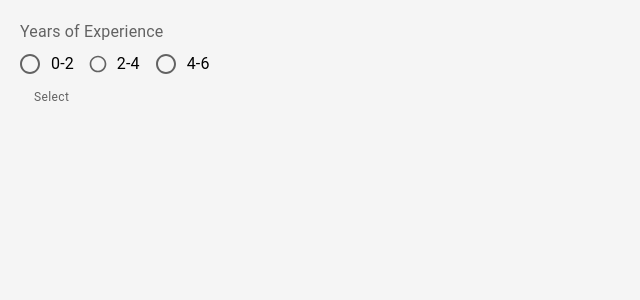
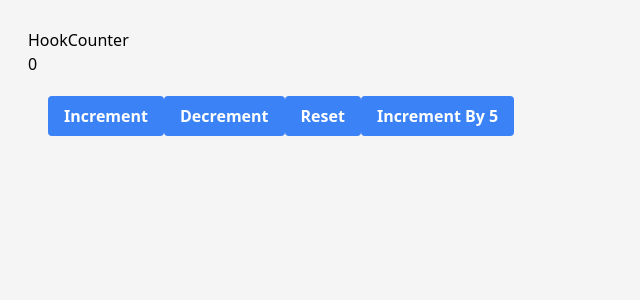
Before and after one commit to Omid-Sargazi/react-project, a React (Create React App) app: page / in a window 1280 px wide. Shown: the top 300 px of the page, without its empty margins (0-640 px from the left). Built offline with nearby package versions, Linux system fonts and the light colour scheme.

Commit message:
React Hooks useState with previous state

```diff
--- a/package.json
+++ b/package.json
@@ -43,5 +43,10 @@
       "last 1 firefox version",
       "last 1 safari version"
     ]
+  },
+  "devDependencies": {
+    "autoprefixer": "^10.4.19",
+    "postcss": "^8.4.38",
+    "tailwindcss": "^3.4.3"
   }
 }
--- /dev/null
+++ b/postcss.config.js
@@ -0,0 +1,6 @@
+module.exports = {
+  plugins: {
+    tailwindcss: {},
+    autoprefixer: {},
+  },
+}
--- a/src/App.css
+++ b/src/App.css
@@ -1,3 +1,6 @@
+@tailwind base;
+@tailwind components;
+@tailwind utilities;
 * {
   margin: 0;
   padding: 0;
--- a/src/App.js
+++ b/src/App.js
@@ -71,6 +71,7 @@ import HookCounterFour from "./components/Hooks/HookCounterFour";
 import MuiSelect from "./components/MUI/MuiSelect";
 import MuiRadioButton from "./components/MUI/MuiRadioButton";
 import "./App.css";
+import HookCounter from "./components/UseStateHook/HookCounter";
 const App = () => {
   return (
     <div className="scrollable-block">
@@ -83,7 +84,8 @@ const App = () => {
       {/* <HooksCounterThree /> */}
       {/* <HookCounterFour /> */}
       {/* <MuiSelect /> */}
-      <MuiRadioButton />
+      {/* <MuiRadioButton /> */}
+      <HookCounter />
     </div>
   );
 };
--- /dev/null
+++ b/src/components/UseStateHook/HookCounter.js
@@ -0,0 +1,45 @@
+import React from "react";
+import { useState } from "react";
+export default function HookCounter() {
+  const [count, setCount] = useState(0);
+
+  const IncrementFive = () => {
+    for (let i = 0; i < 5; i++) {
+      setCount((prev) => prev + 5);
+    }
+  };
+  return (
+    <>
+      <div className=" flex p-2 flex-col">
+        HookCounter
+        <h1>{count}</h1>
+        <div className=" flex p-3 m-2">
+          <button
+            className=" bg-blue-500 hover:bg-blue-700 text-white font-bold py-2 px-4 rounded"
+            onClick={() => setCount(count + 1)}
+          >
+            Increment
+          </button>
+          <button
+            className=" bg-blue-500 hover:bg-blue-700 text-white font-bold py-2 px-4 rounded"
+            onClick={() => setCount(count - 1)}
+          >
+            Decrement
+          </button>
+          <button
+            className=" bg-blue-500 hover:bg-blue-700 text-white font-bold py-2 px-4 rounded"
+            onClick={() => setCount(0)}
+          >
+            Reset
+          </button>
+          <button
+            className=" bg-blue-500 hover:bg-blue-700 text-white font-bold py-2 px-4 rounded"
+            onClick={IncrementFive}
+          >
+            Increment By 5
+          </button>
+        </div>
+      </div>
+    </>
+  );
+}
--- a/src/index.css
+++ b/src/index.css
@@ -1,3 +1,6 @@
+@tailwind base;
+@tailwind components;
+@tailwind utilities;
 * {
   padding: 0;
   margin: 0;
--- /dev/null
+++ b/tailwind.config.js
@@ -0,0 +1,15 @@
+/** @type {import('tailwindcss').Config} */
+module.exports = {
+  content: [
+    "./app/**/*.{js,ts,jsx,tsx,mdx}",
+    "./pages/**/*.{js,ts,jsx,tsx,mdx}",
+    "./components/**/*.{js,ts,jsx,tsx,mdx}",
+
+    // Or if using `src` directory:
+    "./src/**/*.{js,ts,jsx,tsx,mdx}",
+  ],
+  theme: {
+    extend: {},
+  },
+  plugins: [],
+};
```
Also changed, not shown: 1 other file (tests, documents, lock files or other folders).
